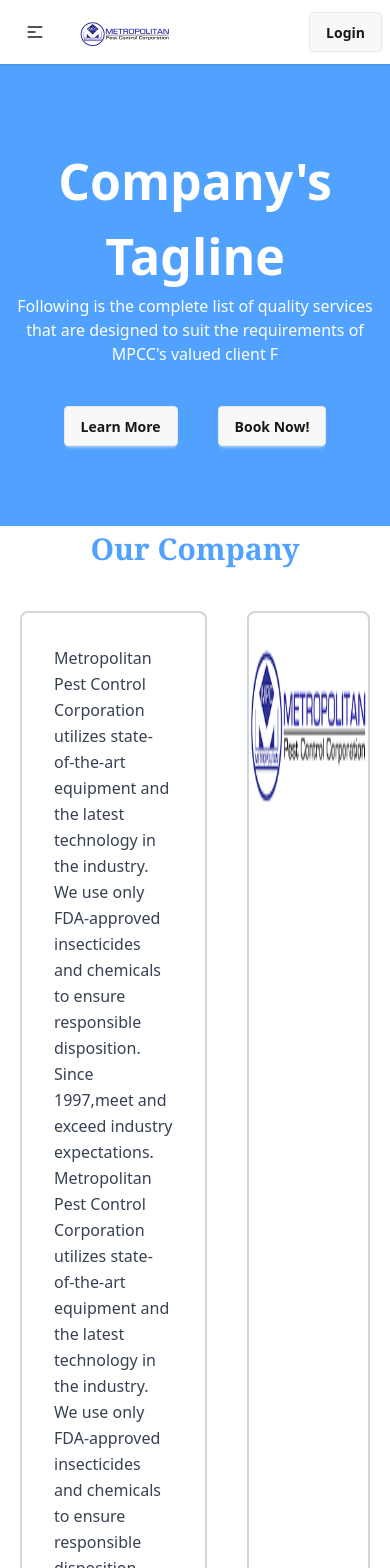
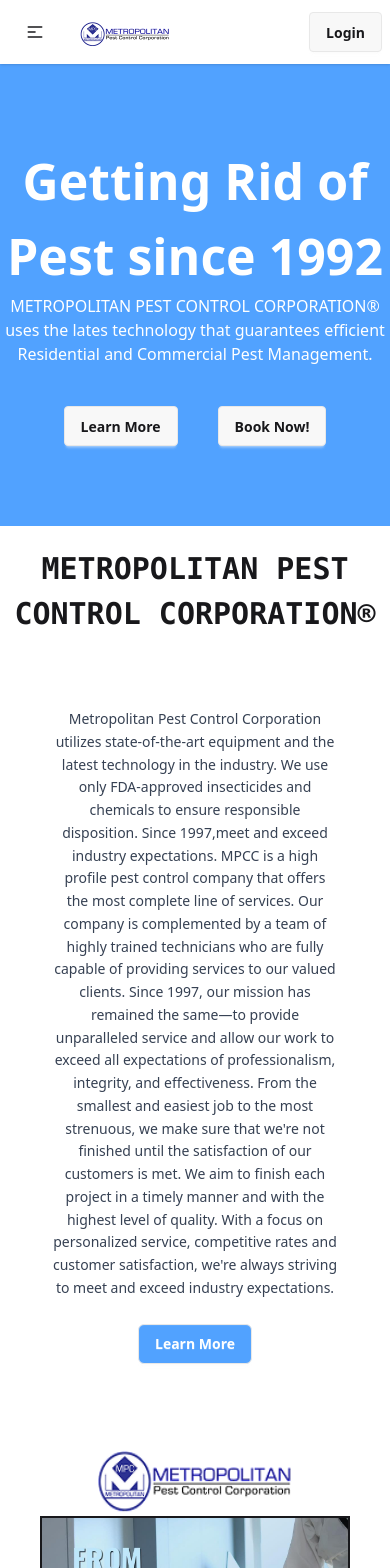
Before and after one commit to snowhyt/Metropolitan-Pest-Control-Web-System, a React (Vite) app in the folder frontend/: page /homepage in a window 390 px wide. Shown: the top 1568 px of the page. Built offline with nearby package versions, Linux system fonts and the light colour scheme.

Commit message:
additional in frontend

```diff
--- a/frontend/src/components/navbar.jsx
+++ b/frontend/src/components/navbar.jsx
@@ -22,15 +22,53 @@
             </svg>
           </div>
           <ul className="menu menu-sm dropdown-content bg-base-100 rounded-box z-1 mt-3 w-52 p-2 shadow">
-            <li><a>Home</a></li>
             <li>
-              <a>Parent</a>
+              <a>Home</a>
+            </li>
+            <li>
+              <a>About Us</a>
               <ul className="p-2">
-                <li><a>Submenu 1</a></li>
-                <li><a>Submenu 2</a></li>
+                <li>
+                  <a>Our Company</a>
+                </li>
+                <li>
+                  <a>Vision & Mission</a>
+                </li>
+                <li>
+                  <a>FAQs</a>
+                </li>
+              </ul>
+              <a>Services</a>
+              <ul className="p-2">
+                <li>
+                  <a>Our Services</a>
+                </li>
+                <li>
+                  <a>Testimonials</a>
+                </li>
+              </ul>
+              <a>Contact Us</a>
+              <ul className="p-2">
+                <li>
+                  <a>Service Area Locator</a>
+                </li>
+                <li>
+                  <a>Request Booking</a>
+                </li>
+                <li>
+                  <a>Contact Us</a>
+                </li>
+              </ul>
+              <a>Login</a>
+              <ul className="p-2">
+                <li>
+                  <a>Login</a>
+                </li>
+                <li>
+                  <a>Client Login</a>
+                </li>
               </ul>
             </li>
-            <li><a>Item 3</a></li>
           </ul>
         </div>
         <a className="btn btn-ghost text-xl">
@@ -40,14 +78,22 @@
 
       <div className="navbar-center hidden lg:flex">
         <ul className="menu menu-horizontal px-1">
-          <li><a>Home</a></li>
+          <li>
+            <a>Home</a>
+          </li>
           <li>
             <details>
               <summary>About Us</summary>
               <ul className="p-2">
-                <li><a>Our Company</a></li>
-                <li><a>Vision & Mission</a></li>
-                <li><a>FAQs</a></li>
+                <li>
+                  <a>Our Company</a>
+                </li>
+                <li>
+                  <a>Vision & Mission</a>
+                </li>
+                <li>
+                  <a>FAQs</a>
+                </li>
               </ul>
             </details>
           </li>
@@ -55,8 +101,12 @@
             <details>
               <summary>Services</summary>
               <ul className="p-2">
-                <li><a>Our Services</a></li>
-                <li><a>Testimonials</a></li>
+                <li>
+                  <a>Our Services</a>
+                </li>
+                <li>
+                  <a>Testimonials</a>
+                </li>
               </ul>
             </details>
           </li>
@@ -64,9 +114,15 @@
             <details>
               <summary>Contact Us</summary>
               <ul className="p-2">
-                <li><a>Service Area Locator</a></li>
-                <li><a>Request Booking</a></li>
-                <li><a>Contact Us</a></li>
+                <li>
+                  <a>Service Area Locator</a>
+                </li>
+                <li>
+                  <a>Request Booking</a>
+                </li>
+                <li>
+                  <a>Contact Us</a>
+                </li>
               </ul>
             </details>
           </li>
@@ -74,7 +130,9 @@
             <details>
               <summary>Client Login</summary>
               <ul className="p-2">
-                <li><a>Client Portal</a></li>
+                <li>
+                  <a>Client Portal</a>
+                </li>
               </ul>
             </details>
           </li>
--- a/frontend/src/pages/HomePage.jsx
+++ b/frontend/src/pages/HomePage.jsx
@@ -5,12 +5,13 @@
     <div>
       <div className="bg-blue-400 pb-20 pt-20">
         <div className="text-center text-[50px] text-white font-bold font-sans">
-          <h1>Company's Tagline</h1>
+          <h1>Getting Rid of Pest since 1992</h1>
         </div>
         <div className="text-center text-white font-sans">
           <p>
-            Following is the complete list of quality services that are designed
-            to suit the requirements of MPCC's valued client F
+            METROPOLITAN PEST CONTROL CORPORATION® uses the lates technology
+            that guarantees efficient Residential and Commercial Pest
+            Management.
           </p>
         </div>
         <div className="flex justify-center items-center space-x-10 mt-10">
@@ -19,29 +20,37 @@
         </div>
       </div>
       <div>
-        <div className="text-center text-[30px] text-blue-400 font-bold font-serif mb-10">
-          <h1>Our Company</h1>
+        <div className="text-center text-[30px] text-white-400 mt-5 font-bold font-mono mb-10">
+          <h1>METROPOLITAN PEST CONTROL CORPORATION®</h1>
         </div>
-        <div className="flex flex-row mx-5 md:mx-10 lg:mx-20 gap-10">
-          <div className="border-2 border-gray-300 p-8 rounded-lg flex-1">
-            <p className="text-gray-700 leading-relaxed">
+        <div className="flex flex-col md:flex-row mx-5 md:mx-10 lg:mx-20 gap-10">
+          <div className=" text-center border-gray-300 p-8 rounded-lg flex-1">
+            <p className="text-gray-700 leading-relaxed text-sm md:text-base lg:text-lg">
               Metropolitan Pest Control Corporation utilizes state-of-the-art
               equipment and the latest technology in the industry. We use only
               FDA-approved insecticides and chemicals to ensure responsible
               disposition. Since 1997,meet and exceed industry expectations.
-            </p>
-            <p className="text-gray-700 leading-relaxed">
-              Metropolitan Pest Control Corporation utilizes state-of-the-art
-              equipment and the latest technology in the industry. We use only
-              FDA-approved insecticides and chemicals to ensure responsible
-              disposition. Since 1997,meet and exceed industry expectations.
+              MPCC is a high profile pest control company that offers the most
+              complete line of services. Our company is complemented by a team
+              of highly trained technicians who are fully capable of providing
+              services to our valued clients. Since 1997, our mission has
+              remained the same—to provide unparalleled service and allow our
+              work to exceed all expectations of professionalism, integrity, and
+              effectiveness. From the smallest and easiest job to the most
+              strenuous, we make sure that we're not finished until the
+              satisfaction of our customers is met. We aim to finish each
+              project in a timely manner and with the highest level of quality.
+              With a focus on personalized service, competitive rates and
+              customer satisfaction, we're always striving to meet and exceed
+              industry expectations.
             </p>
             <a className="btn bg-blue-400 text-white pt-2 rounded-md mt-6 inline-block hover:bg-blue-500 transition duration-300">
               Learn More
             </a>
           </div>
-          <div className="border-2 border-gray-300 rounded-lg flex-1">
-            <img src="/logo.png" alt="Company Image" className="w-100 h-50" />
+          <div className=" border-gray-300 rounded-lg mx-5 md:mx-10 flex flex-col items-center">
+            <img src="/logo.png" alt="Company Image" className="w-50 h-20" />
+            <img src="/image.jpg" alt="image" className="w-100 h-90 border-2" />
           </div>
         </div>
       </div>
@@ -49,5 +58,4 @@
   );
 }
 
-
-export default HomePage
+export default HomePage;
```
Also changed, not shown: frontend/public/image.jpg (added), frontend/src/assets/image.jpg (added).
